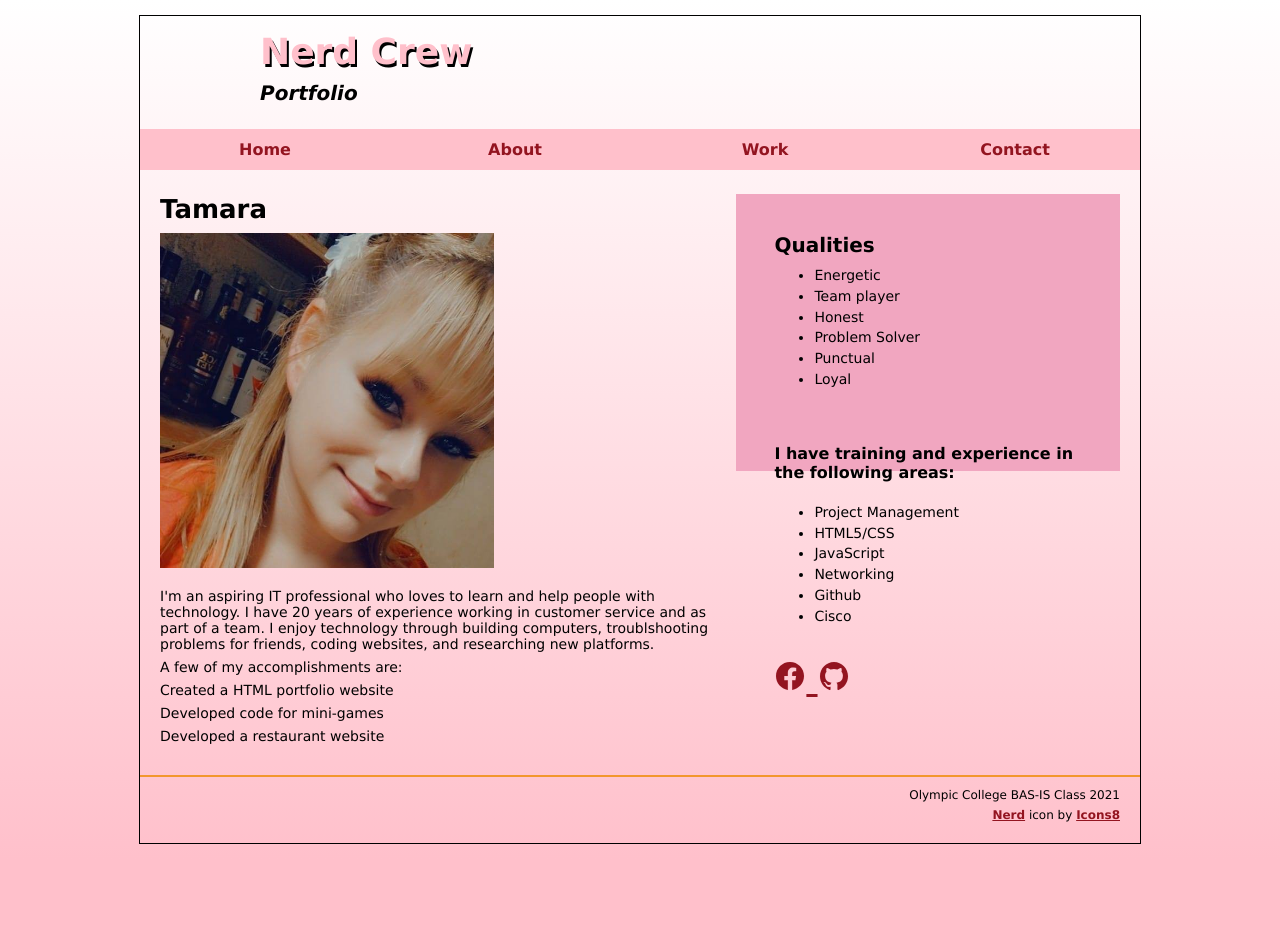
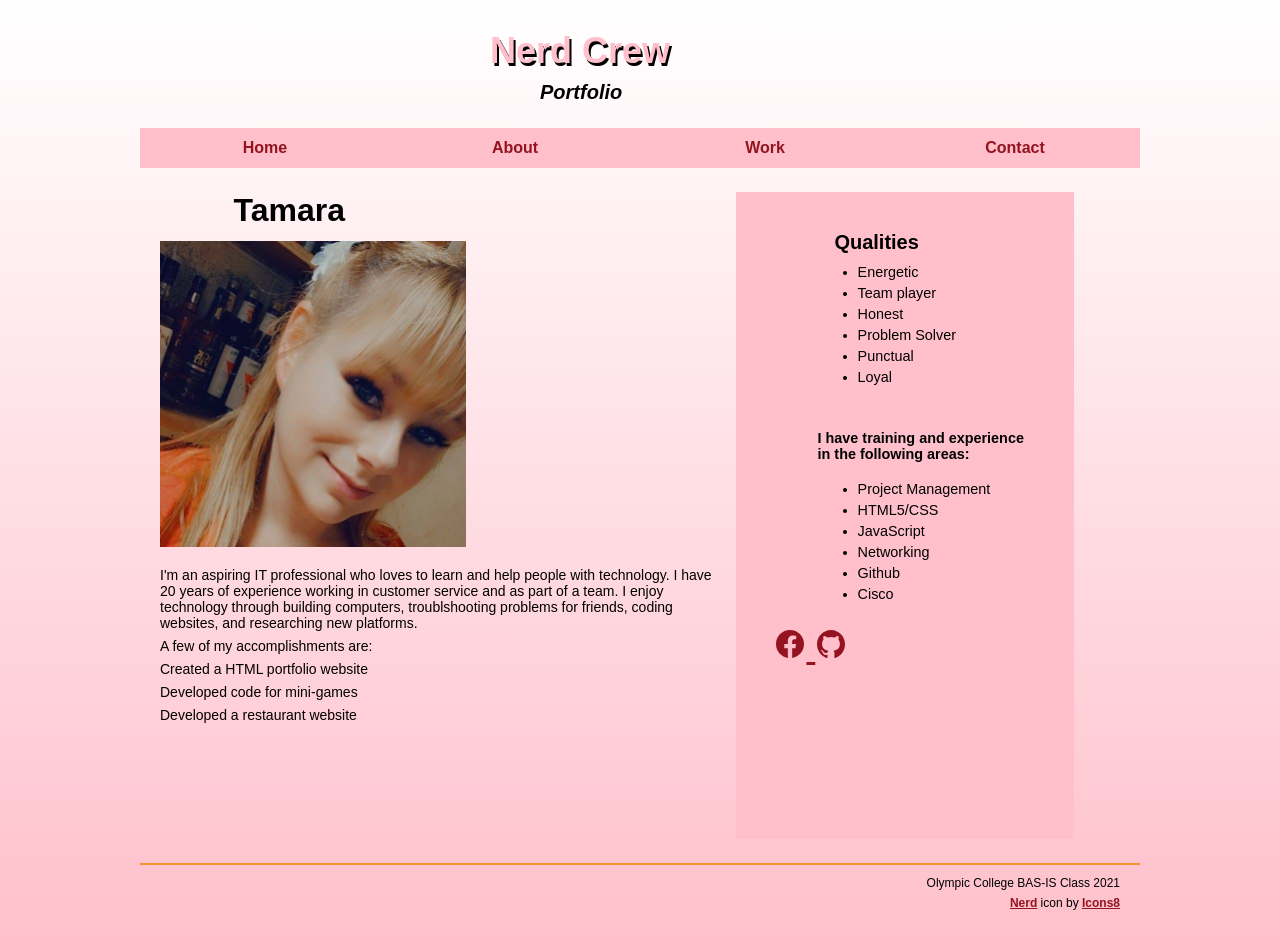
Before and after one commit to sleepyquilts/portfolioproject1, a PHP site: page /tamara.html in a window 1280 px wide. Before the commit the page ends 844 px from the top, so only its background shows below. Run offline with PHP 8.4, Linux system fonts and the light colour scheme; some libraries are stand-ins or nearby versions.

Commit message:
Update speakert.css

```diff
--- a/styles/speakert.css
+++ b/styles/speakert.css
@@ -8,14 +8,14 @@ html {
 /* standard 960 and above */
 
 body {
-	font-family: Verdana, Arial, Helvetica, sans-serif;
+	font-family:'Roboto' Verdana, Arial, Helvetica, sans-serif;
     font-size: 100%;
-	width: 96%;
+	width: 99%;
     max-width: 1000px;
 	background-color: light pink;
 	margin: 15px auto;
 	padding: 15px 0;
-	border: 1px solid black;
+
     display: grid;                                   /* make the body a grid */
     grid-template: repeat(4, auro) / 1fr;
     grid-gap: 1.5em;                                 /* define the gap between grid areas */
@@ -27,7 +27,7 @@ body {
 }
 article, aside, h1, h2, h3, p {
 	margin: 0;
-	padding: 0;
+	padding: ;
 }
 a { font-weight: bold; }
 a:link, a:visited { color: #931420; }
@@ -47,13 +47,13 @@ header h2 {
 	font-size: 2.25em;
     color: #ffc0cb;
     text-shadow: 2px 3px 0 black;
-    margin-left: 12%;
+    margin-left: 35%;
 	margin-bottom: 0.25em;
 }
 header h3 {
 	font-size: 1.25em;
 	font-style: italic;
-    margin-left: 12%;
+    margin-left: 40%;
 }
 header img {
     width: 8%;
@@ -100,33 +100,46 @@ article {
     grid-area: arti;                   /* place the article in a grid area */
 }
 article h1 {
-	font-size: 1.625em;
+	font-size: 2em;
 	margin-bottom: 0.35em;
+	margin-left: 2.3em;
 }
 article img {
-    max-width: 60%;
+    max-width: 55%;
 	margin: 0 1.5em 1em 0;
 }
 
 /* the styles for the sidebar */
 aside {
-    max-height: 200px;                  /* to limit background */
-    min-height: 180px;                  /* to limit background */
+    max-height: 590px;                  /* to limit background */
+    min-height: 570px;                  /* to limit background */
 	padding: 10%;                        /* based on size of column track */
-	background-color: #f1a6c0;
+	background-color: #ffc0cb;
     grid-area: side;                    /* place the aside in a grid area */
+	max-width: 68%;
+
 }
+
+aside nav {
+	margin-left: 3em;
+	font-size: .9em;
+}
+
+
 aside h2 {
 	font-size: 1.25em;
 	padding-bottom: .5em;
+	margin-left: 3em;
 }
 aside ul {
 	margin-top: 0;
-	margin-bottom: 1.5em;
+	margin-bottom: 1em;
 }
 aside li {
-	font-size: .875em;
+	font-size: 1em;
 	padding-bottom: 0.35em;
+
+lin
 }
 
 /* the styles for the footer */
```
